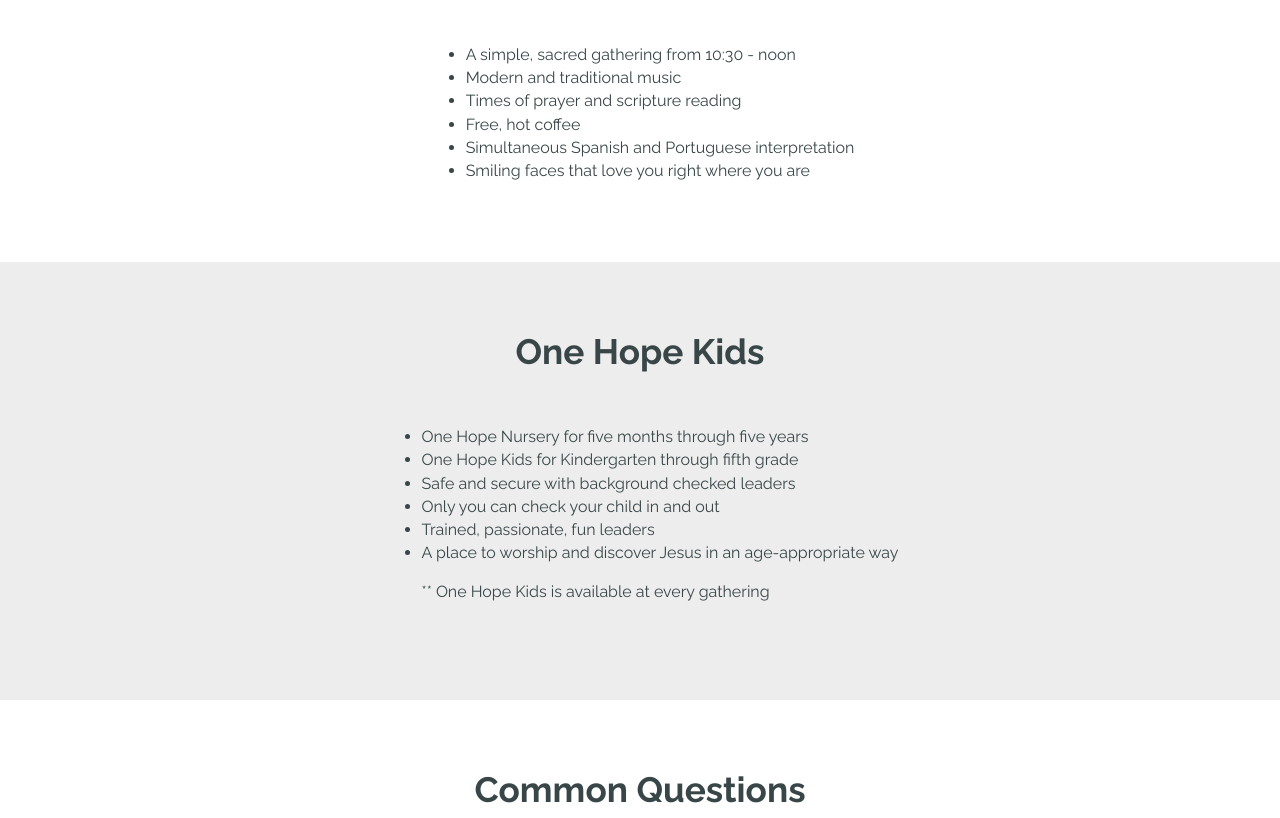
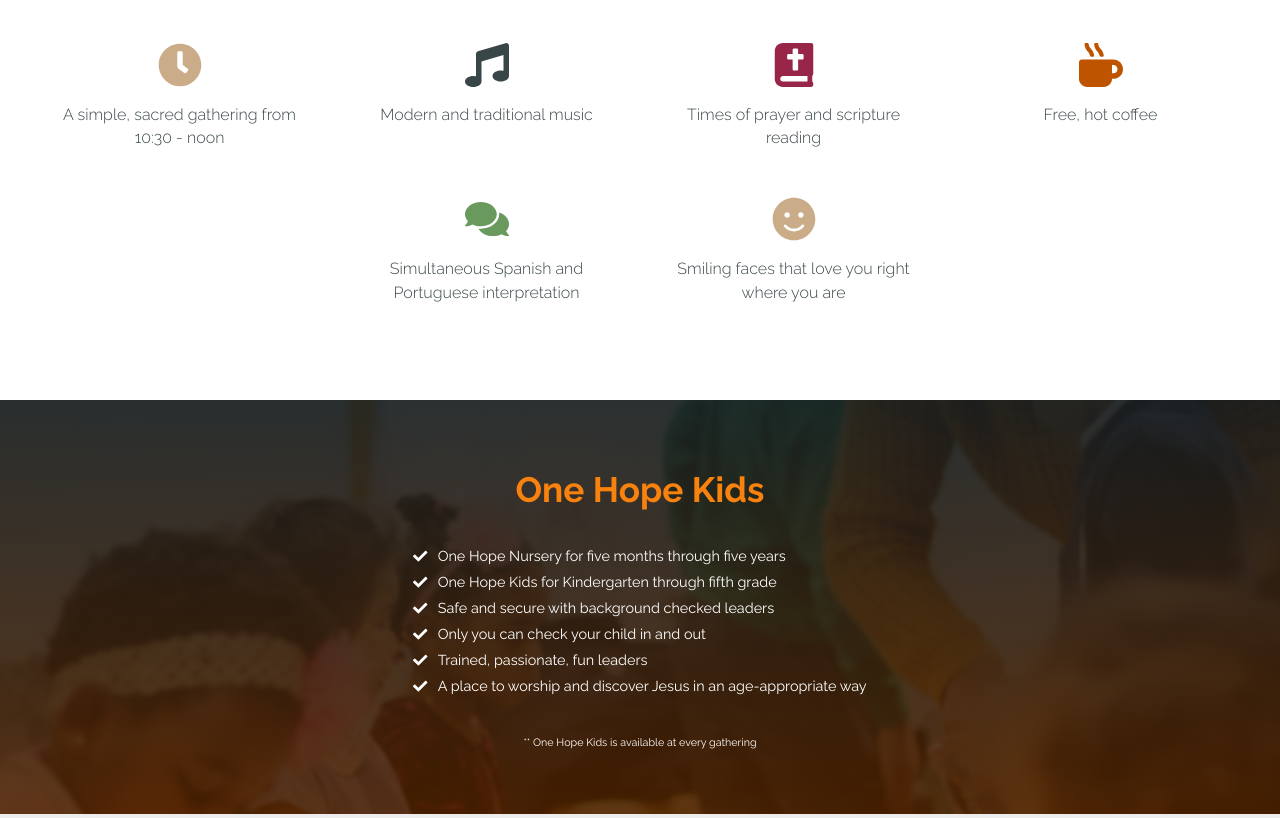
Before and after one commit to ajscholz/one-hope-church-website, a Gatsby site: page /visit in a window 1280 px wide. Shown: the part 440-1258 px from the top of the page. Built offline with nearby package versions, Linux system fonts and the light colour scheme; Gatsby itself is replaced by a stand-in of ours.

Commit message:
completed visit page

```diff
--- a/src/components/FlexContainer.js
+++ b/src/components/FlexContainer.js
@@ -1,7 +1,7 @@
 import styled, { css } from "styled-components"
 
 export default styled.div`
-  width: 100%;
+  width: 125%;
   display: flex;
   justify-content: center;
   align-items: flex-start;
--- a/src/components/IconInfo.js
+++ b/src/components/IconInfo.js
@@ -13,20 +13,28 @@ export default ({ icon, color, title, text, light }) => {
 
 const Container = styled.div`
   display: flex;
-  flex-direction: column;
   flex-wrap: nowrap;
+  justify-content: flex-start;
   align-items: center;
-  justify-content: flex-start;
-  text-align: center;
   padding: 1rem;
-  width: 300px;
+  width: 80%;
   margin: 0 1rem 1rem 1rem;
+  @media (min-width: 577px) {
+    flex-direction: column;
+    text-align: center;
+    width: 275px;
+  }
 `
 
 const Icon = styled.svg`
   font-size: 2.75rem;
-  margin: 0 0 1rem 0;
+  min-width: 50px;
+  margin: 0 1rem 0 0;
   color: ${props => props.color};
+  @media (min-width: 577px) {
+    min-width: unset;
+    margin: 0 0 1rem 0;
+  }
 `
 
 const Heading = styled.h4`
@@ -37,7 +45,10 @@ const Heading = styled.h4`
 
 const Description = styled.p`
   font-weight: 300;
-
+  text-align: left;
   margin: 0;
   color: ${props => (props.light ? "white" : "var(--blue)")};
+  @media (min-width: 577px) {
+    text-align: center;
+  }
 `
--- a/src/components/IconList.js
+++ b/src/components/IconList.js
@@ -3,13 +3,13 @@ import styled from "styled-components"
 
 import { FaCheck } from "react-icons/fa"
 
-export default ({ children }) => {
+export default ({ children, light }) => {
   return (
     <List>
       {children.map((child, index) => (
         <ListItem key={index}>
-          <Icon as={FaCheck} />
-          <Text>{child}</Text>
+          <Icon as={FaCheck} color={light ? "white" : "inherit"} />
+          <Text color={light ? "white" : "inherit"}>{child}</Text>
         </ListItem>
       ))}
     </List>
@@ -19,7 +19,7 @@ export default ({ children }) => {
 const List = styled.ul`
   list-style: none;
   padding: 0;
-  margin-bottom: 2rem;
+  margin: 0 0 2rem 0;
 `
 
 const ListItem = styled.li`
@@ -33,9 +33,11 @@ const Icon = styled.i`
   display: block;
   align-self: center;
   margin-right: 10px;
+  color: ${props => props.color};
 `
 
 const Text = styled.span`
   flex-shrink: 1;
   line-height: 1.25;
+  color: ${props => props.color};
 `
--- a/src/components/Section.js
+++ b/src/components/Section.js
@@ -8,5 +8,7 @@ export default styled.section`
   &:nth-of-type(odd) {
     background: ${props => !props.overlay && "#ededed"};
   }
-  background: ${props => props.overlay && "rgba(0, 0, 0, 0.6)"};
+  background: ${props =>
+    props.overlay &&
+    "linear-gradient(rgba(0,0,0,.5), rgba(0,0,0,.5)), linear-gradient(to bottom,rgba(57,70,72,.8),rgba(190, 83, 0, .7))"};
 `
--- a/src/pages/next-steps.js
+++ b/src/pages/next-steps.js
@@ -126,7 +126,7 @@ const NextSteps = ({ data }) => {
 }
 
 const Description = styled.div`
-  margin: -1.5rem 0 1rem 0;
+  margin: -1.5rem 0 2rem 0;
   text-align: center;
   max-width: 500px;
 `
--- a/src/pages/visit.js
+++ b/src/pages/visit.js
@@ -1,5 +1,7 @@
 import React from "react"
+import styled from "styled-components"
 import { graphql } from "gatsby"
+import BackgroundImage from "gatsby-background-image"
 
 import SEO from "../components/Seo"
 import HeroImage from "../components/HeroImage"
@@ -8,12 +10,30 @@ import Banner from "../components/Banner"
 import Title from "../components/Title"
 import ContactForm from "../components/Forms/ContactForm"
 import Accordion from "../components/Accordion"
+import IconInfo from "../components/IconInfo"
+import FlexContainer from "../components/FlexContainer"
+import IconList from "../components/IconList"
 
 import questions from "../utils/questions"
+import {
+  FaClock,
+  FaMusic,
+  FaBible,
+  FaMugHot,
+  FaComments,
+  FaSmile,
+} from "react-icons/fa"
 
 export const query = graphql`
   {
     hero: file(name: { eq: "visit-hero" }) {
+      childImageSharp {
+        fluid {
+          ...GatsbyImageSharpFluid
+        }
+      }
+    }
+    kids: file(name: { eq: "visit-kids" }) {
       childImageSharp {
         fluid {
           ...GatsbyImageSharpFluid
@@ -32,29 +52,53 @@ const Visit = ({ data }) => {
       <SEO title="Visit" />
       <Section>
         <Title>Sundays at One Hope</Title>
-        <ul>
-          <li>A simple, sacred gathering from 10:30 - noon</li>
-          <li>Modern and traditional music</li>
-          <li>Times of prayer and scripture reading</li>
-          <li>Free, hot coffee</li>
-          <li>Simultaneous Spanish and Portuguese interpretation</li>
-          <li>Smiling faces that love you right where you are</li>
-        </ul>
+        <FlexContainer>
+          <IconInfo
+            icon={FaClock}
+            color="var(--brown)"
+            text={`A simple, sacred gathering from 10:30 - noon`}
+          />
+          <IconInfo
+            icon={FaMusic}
+            color="var(--blue)"
+            text={`Modern and traditional music`}
+          />
+          <IconInfo
+            icon={FaBible}
+            color="var(--red)"
+            text={`Times of prayer and scripture reading`}
+          />
+          <IconInfo
+            icon={FaMugHot}
+            color="var(--primaryDark)"
+            text={`Free, hot coffee`}
+          />
+          <IconInfo
+            icon={FaComments}
+            color="var(--green)"
+            text={`Simultaneous Spanish and Portuguese interpretation`}
+          />
+          <IconInfo
+            icon={FaSmile}
+            color="var(--brown)"
+            text={`Smiling faces that love you right where you are`}
+          />
+        </FlexContainer>
       </Section>
-      <Section>
-        <Title>One Hope Kids</Title>
-        <ul>
-          <li>One Hope Nursery for five months through five years</li>
-          <li>One Hope Kids for Kindergarten through fifth grade</li>
-          <li>Safe and secure with background checked leaders</li>
-          <li>Only you can check your child in and out</li>
-          <li>Trained, passionate, fun leaders</li>
-          <li>
-            A place to worship and discover Jesus in an age-appropriate way
-          </li>
-          <p>** One Hope Kids is available at every gathering</p>
-        </ul>
-      </Section>
+      <BackgroundImage fluid={data.kids.childImageSharp.fluid}>
+        <Section overlay>
+          <Title primary>One Hope Kids</Title>
+          <IconList light={true}>
+            <>One Hope Nursery for five months through five years</>
+            <>One Hope Kids for Kindergarten through fifth grade</>
+            <>Safe and secure with background checked leaders</>
+            <>Only you can check your child in and out</>
+            <>Trained, passionate, fun leaders</>
+            <>A place to worship and discover Jesus in an age-appropriate way</>
+          </IconList>
+          <Note>** One Hope Kids is available at every gathering</Note>
+        </Section>
+      </BackgroundImage>
       <Section>
         <Title>Common Questions</Title>
         <Accordion questions={questions} />
@@ -67,4 +111,10 @@ const Visit = ({ data }) => {
   )
 }
 
+const Note = styled.h6`
+  margin: 0;
+  color: white;
+  font-weight: 400;
+`
+
 export default Visit
```
Also changed, not shown: src/components/GlobalStyles.js (+8 -1 lines), src/images/visit-kids.jpg (added).
